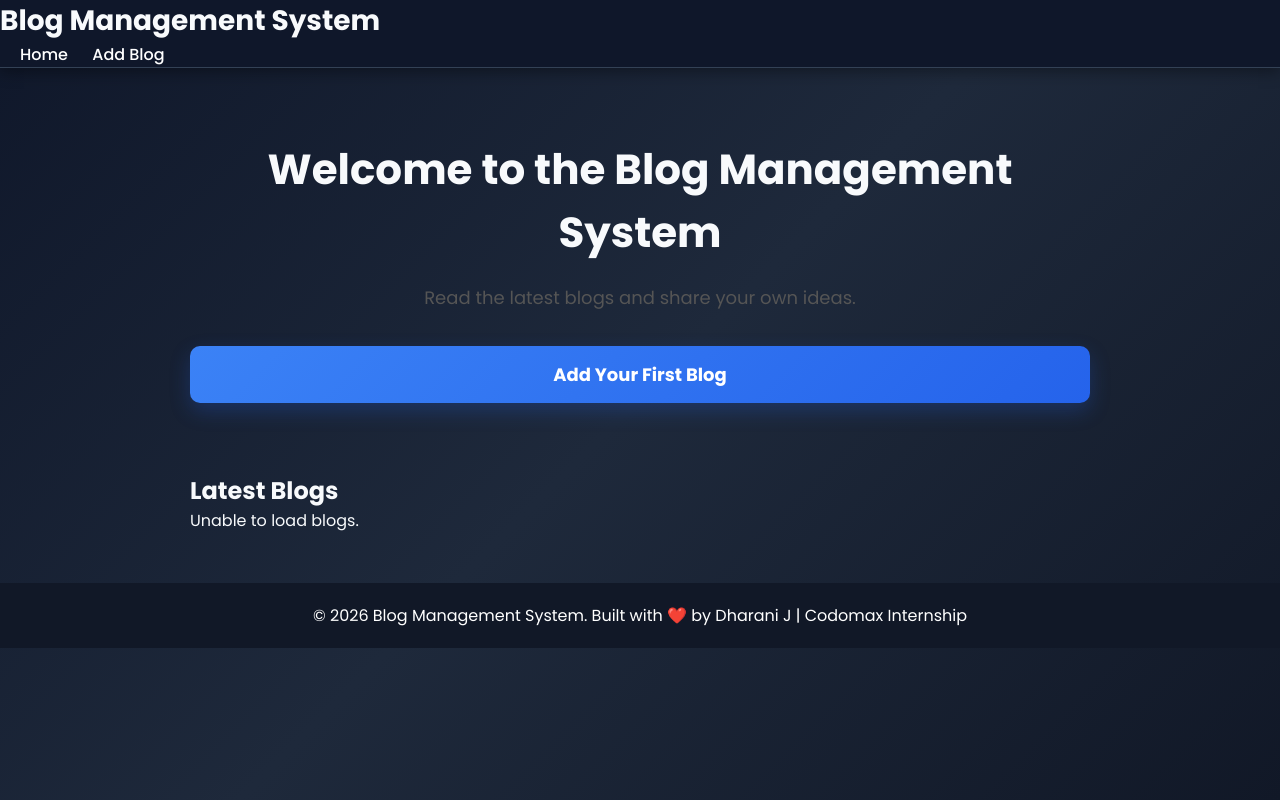
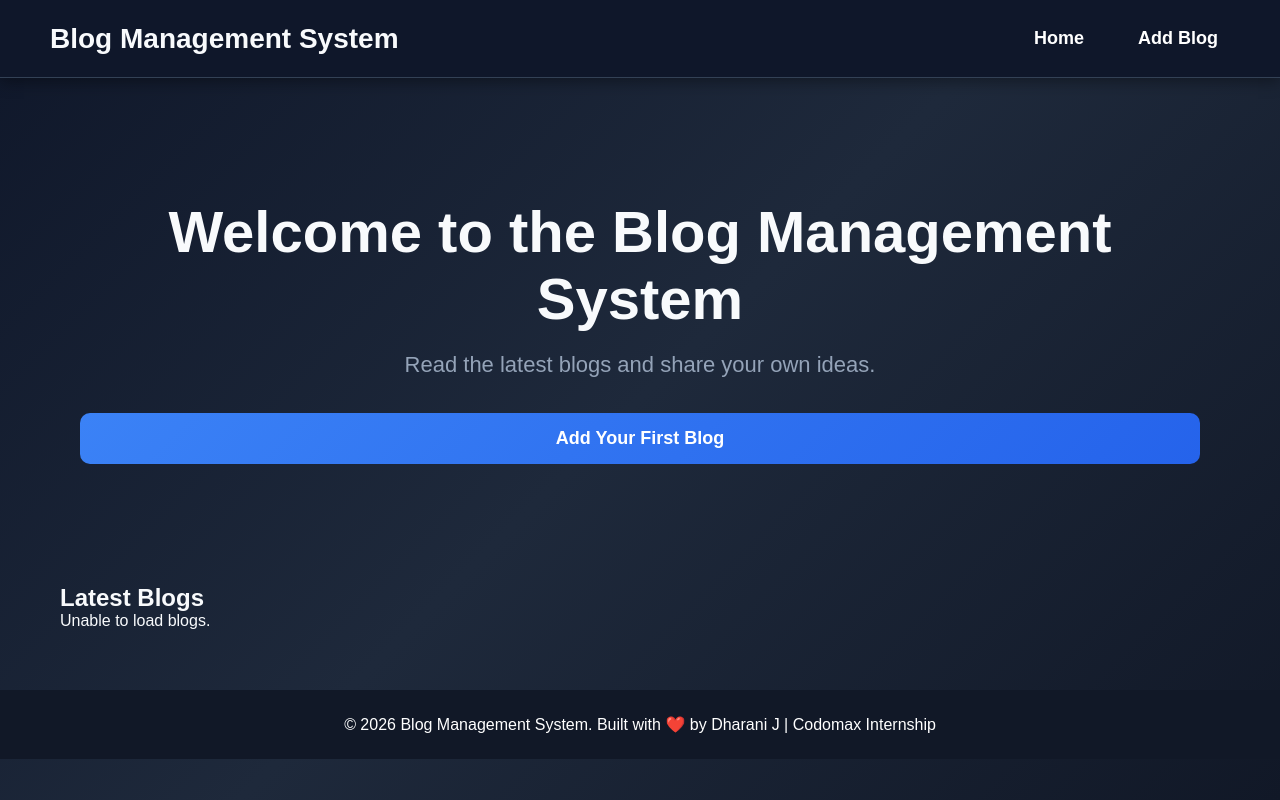
Before and after one commit to dharani-tech14/blog-management-system, a website: page public/index.html in a window 1280 px wide. Drawn offline with Linux system fonts and the light colour scheme; no server answers.

Commit message:
Day 11 - Added animations and UI enhancements

```diff
--- a/public/css/style.css
+++ b/public/css/style.css
@@ -1,3 +1,45 @@
+html {
+
+    scroll-behavior: smooth;
+
+}
+
+body {
+
+    animation: fadeIn .8s ease;
+
+}
+
+/* Main Layout */
+
+main {
+
+    max-width: 1200px;
+
+    margin: 40px auto;
+
+    padding: 0 20px;
+
+}
+
+@keyframes fadeIn {
+
+    from {
+
+        opacity: 0;
+        transform: translateY(20px);
+
+    }
+
+    to {
+
+        opacity: 1;
+        transform: translateY(0);
+
+    }
+
+}
+
 /* Google Font */
 @import url('https://fonts.googleapis.com/css2?family=Poppins:wght@300;400;500;600;700&display=swap');
 
@@ -18,75 +60,172 @@ body {
 
 /* Header */
 
+/* Header */
+
 header {
+
     background: #0f172a;
+
     border-bottom: 1px solid #334155;
+
     box-shadow: 0 3px 15px rgba(0, 0, 0, .4);
+
+    display: flex;
+
+    justify-content: space-between;
+
+    align-items: center;
+
+    padding: 20px 50px;
+
 }
 
 header h1 {
+
     font-size: 28px;
+
 }
 
-nav a {
-    color: white;
-    text-decoration: none;
-    margin-left: 20px;
-    font-weight: 500;
+/* ===== Header Navigation ===== */
+
+header nav{
+
+    display:flex;
+
+    align-items:center;
+
+    gap:30px;
+
 }
 
-nav a:hover {
-    color: #ffd54f;
+header nav a{
+
+    position:relative;
+
+    text-decoration:none;
+
+    color:#ffffff;
+
+    font-size:18px;
+
+    font-weight:600;
+
+    padding:8px 12px;
+
+    border-radius:8px;
+
+    transition:all .3s ease;
+
+}
+
+header nav a:hover{
+
+    color:#60a5fa;
+
+    background:rgba(59,130,246,.15);
+
+}
+
+header nav a::after{
+
+    content:"";
+
+    position:absolute;
+
+    left:12px;
+
+    bottom:2px;
+
+    width:0;
+
+    height:2px;
+
+    background:#60a5fa;
+
+    transition:.3s ease;
+
+}
+
+header nav a:hover::after{
+
+    width:calc(100% - 24px);
+
 }
 
 /* Hero */
 
 .hero {
-    width: 90%;
-    max-width: 900px;
-    margin: 70px auto;
+
     text-align: center;
+
+    padding: 80px 20px;
+
+    animation: floatHero 3s ease-in-out infinite;
+
 }
 
 .hero h2 {
-    font-size: 42px;
+
+    font-size: 58px;
+
     margin-bottom: 20px;
+
 }
 
 .hero p {
-    font-size: 18px;
-    color: #555;
+
+    font-size: 22px;
+
+    color: #94a3b8;
+
     margin-bottom: 35px;
+
 }
 
 button {
-    background: #2563eb;
-    color: white;
-    border: none;
-    padding: 15px 35px;
-    border-radius: 10px;
+
+    transition: .3s ease;
     cursor: pointer;
-    font-size: 17px;
-    font-weight: 600;
-    transition: 0.3s;
-    box-shadow: 0 8px 20px rgba(37, 99, 235, .25);
+
 }
 
 button:hover {
-    background: #1d4ed8;
+
     transform: translateY(-3px);
+    box-shadow: 0 8px 20px rgba(37, 99, 235, .4);
+
+}
+
+button:active {
+
+    transform: scale(.97);
+
 }
 
 /* Form */
 
 form {
-    width: 90%;
-    max-width: 700px;
-    margin: 50px auto;
-    padding: 35px;
-    background: rgba(30, 41, 59, .95);
-    border-radius: 15px;
-    box-shadow: 0 15px 40px rgba(0, 0, 0, .4);
+
+    animation: slideUp .7s ease;
+
+}
+
+@keyframes slideUp {
+
+    from {
+
+        opacity: 0;
+        transform: translateY(40px);
+
+    }
+
+    to {
+
+        opacity: 1;
+        transform: translateY(0);
+
+    }
+
 }
 
 label {
@@ -137,24 +276,35 @@ textarea:focus {
     padding: 20px;
     border-radius: 10px;
     box-shadow: 0 8px 20px rgba(0, 0, 0, .08);
+    transition: .35s ease;
+
+
 }
 
 .blog-card h3 {
     margin-bottom: 10px;
+    transition: .35s ease;
 }
 
 .blog-card p {
     color: #666;
+    transition: .35s ease;
 }
 
 /* Footer */
 
-footer {
-    background: #111827;
-    color: white;
-    text-align: center;
-    padding: 20px;
-    margin-top: 50px;
+footer{
+
+    background:#111827;
+
+    color:white;
+
+    text-align:center;
+
+    padding:25px;
+
+    margin-top:60px;
+
 }
 
 /* Responsive */
@@ -245,36 +395,63 @@ button:hover {
 
 }
 
-.blog-container {
+.blog-section {
 
-    width: 90%;
-    max-width: 900px;
-
-    margin: 40px auto;
+    margin-top: 60px;
 
 }
 
-.blog-card {
+.blog-section h2 {
 
-    background: #1e293b;
+    margin-bottom: 25px;
 
-    color: white;
+    font-size: 38px;
 
-    padding: 20px;
+}
 
-    border-radius: 12px;
+.blog-container{
 
-    margin-bottom: 20px;
+    width:100%;
 
-    box-shadow: 0 5px 15px rgba(0, 0, 0, .3);
+    margin:40px auto;
 
-    transition: .3s;
+}
+
+#blogList{
+
+    display:flex;
+
+    flex-wrap:wrap;
+
+    gap:25px;
+
+    justify-content:flex-start;
+
+}
+
+.blog-card{
+
+    width:340px;
+
+    background:#1e293b;
+
+    color:white;
+
+    padding:25px;
+
+    border-radius:15px;
+
+    box-shadow:0 5px 15px rgba(0,0,0,.3);
+
+    transition:.35s ease;
 
 }
 
 .blog-card:hover {
 
-    transform: translateY(-5px);
+    transition: .35s ease;
+    transform: translateY(-8px);
+    box-shadow: 0 15px 35px rgba(0, 0, 0, .4);
 
 }
 
@@ -283,6 +460,7 @@ button:hover {
     color: #60a5fa;
 
     margin-bottom: 10px;
+    transition: .35s ease;
 
 }
 
@@ -291,6 +469,7 @@ button:hover {
     color: #cbd5e1;
 
     margin-bottom: 15px;
+    transition: .35s ease;
 
 }
 
@@ -348,14 +527,25 @@ button:hover {
 
 .modal-content {
 
-    background: #1e293b;
-    width: 500px;
-    max-width: 90%;
-    margin: 80px auto;
-    padding: 30px;
-    border-radius: 12px;
-    color: white;
-    box-shadow: 0 10px 30px rgba(0, 0, 0, .5);
+    animation: popup .35s ease;
+
+}
+
+@keyframes popup {
+
+    from {
+
+        transform: scale(.8);
+        opacity: 0;
+
+    }
+
+    to {
+
+        transform: scale(1);
+        opacity: 1;
+
+    }
 
 }
 
```
